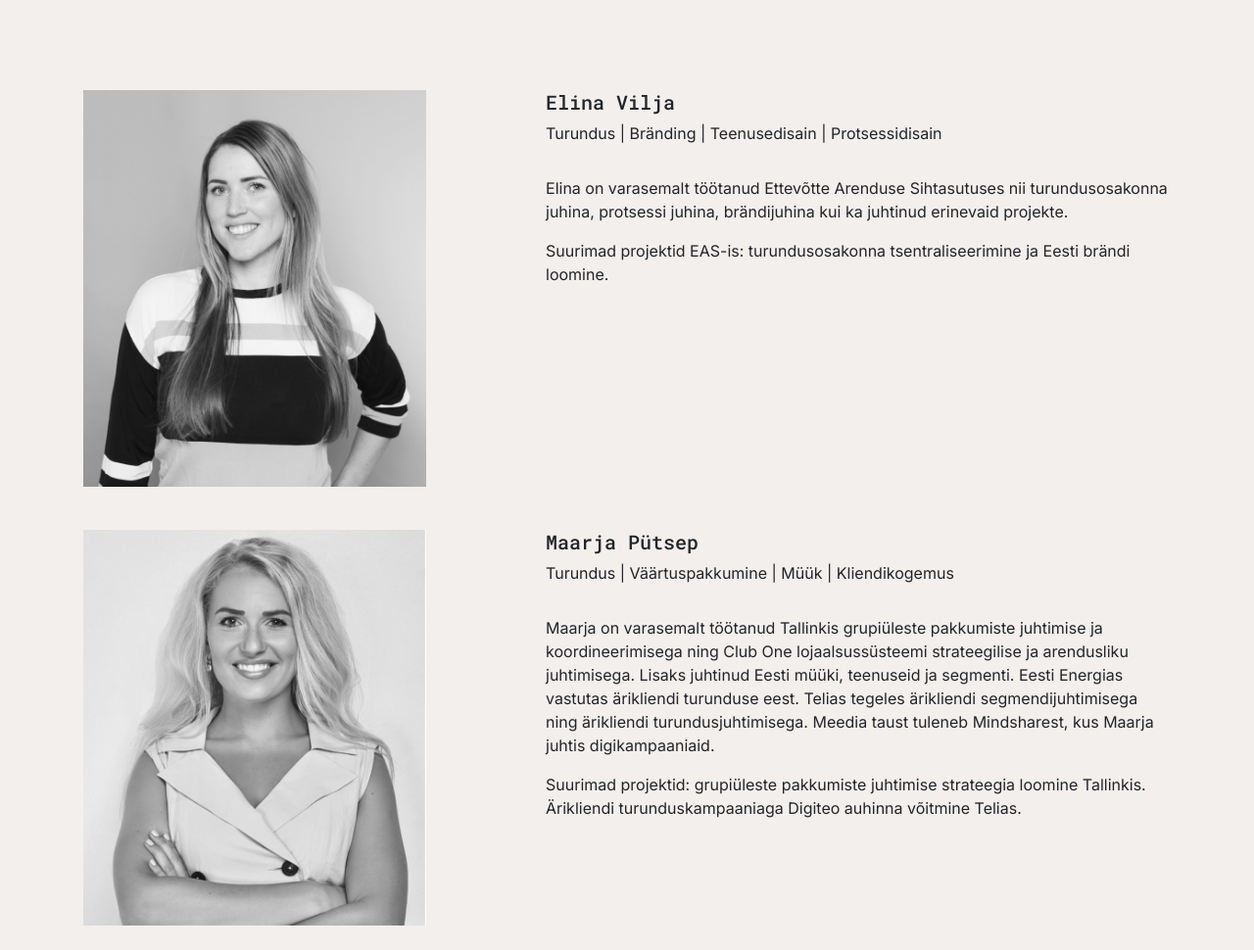
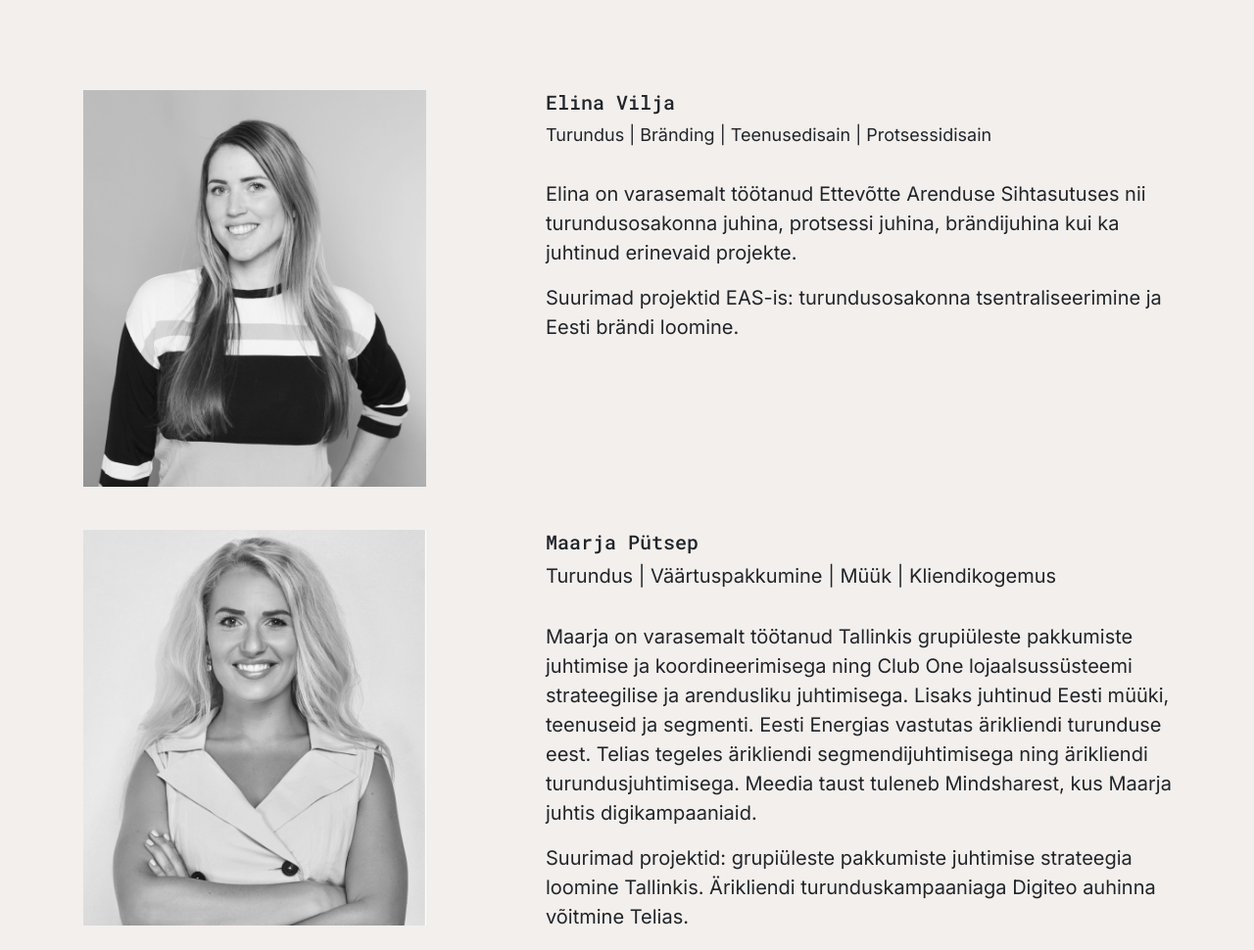
Before and after one commit to annelitu/xpansion, a plain HTML site: page index.htm in a window 1280 px wide. Shown: the part 2040-3010 px from the top of the page at 98% size. Drawn offline with nearby package versions, Linux system fonts and the light colour scheme.

Commit message:
ver 2022-02-19
*copyright muudatus
* team blokis fondi suuruse defineerimine desktop suurusele

```diff
--- a/index.htm
+++ b/index.htm
@@ -127,9 +127,19 @@
                 justify-content: center;
                 align-items: flex-start;
                 padding-left: 64px;
-        }
+            }
 
+            .team .skills {
+                font-size: 18px;
+                font-weight: 400;
+            }
 
+            .team p {
+                font-size: 20px;
+                font-weight: 400;
+            }
+
+    }
 
         .contact {
             background-color: #2D372A;
@@ -337,7 +347,7 @@
                         <h5>Elina Vilja</h5>
                     </div>
                     <div class="row mb-2">
-                        <p>Turundus | Bränding | Teenusedisain | Protsessidisain</p>
+                        <p class="skills">Turundus | Bränding | Teenusedisain | Protsessidisain</p>
                     </div>
                     <div class="row">
                         <p>Elina on varasemalt töötanud Ettevõtte Arenduse Sihtasutuses nii turundusosakonna juhina,
@@ -456,7 +466,7 @@
         <div class="container mt-6">
             <div class="row mb-4">
                 <div class="col align-self-start">
-                    <p>@2022 Xpansion. All rights reserved</p>
+                    <p>&copy;2022 Xpansion. All rights reserved</p>
                 </div>
             </div>
 
```
